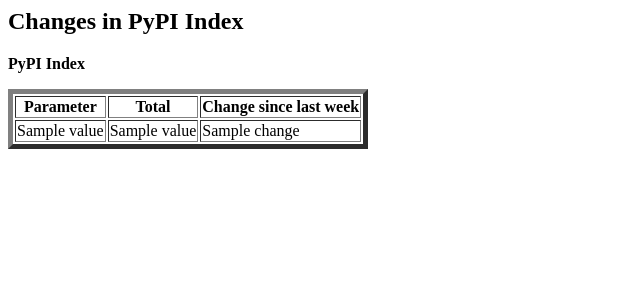
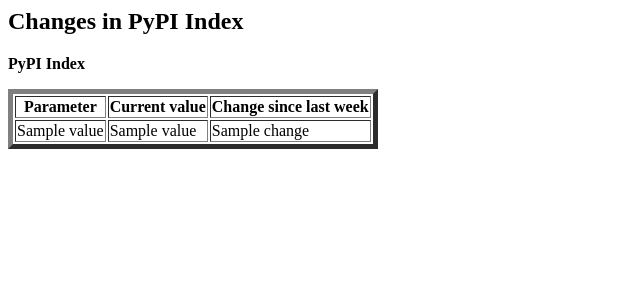
Before and after one commit to thoth-station/slo-reporter, a Python web app: template thoth/slo_reporter/static/templates/pypi_knowledge_graph.html in a window 1280 px wide. Shown: the top 300 px of the page, without its empty margins (0-640 px from the left). Run offline with Jinja, Linux system fonts and the light colour scheme; the template is opened without the code that fills it: most values are stand-ins (such as "Sample title", 1, 10 or a date in 2020).

Commit message:
Change column name (#177)
Signed-off-by: Francesco Murdaca <fmurdaca@redhat.com>

```diff
--- a/thoth/slo_reporter/static/templates/pypi_knowledge_graph.html
+++ b/thoth/slo_reporter/static/templates/pypi_knowledge_graph.html
@@ -5,7 +5,7 @@
         <thead>
             <tr>
                 <th>Parameter</th>
-                <th>Total</th>
+                <th>Current value</th>
                 <th>Change since last week</th>
             </tr>
         </thead>
```
